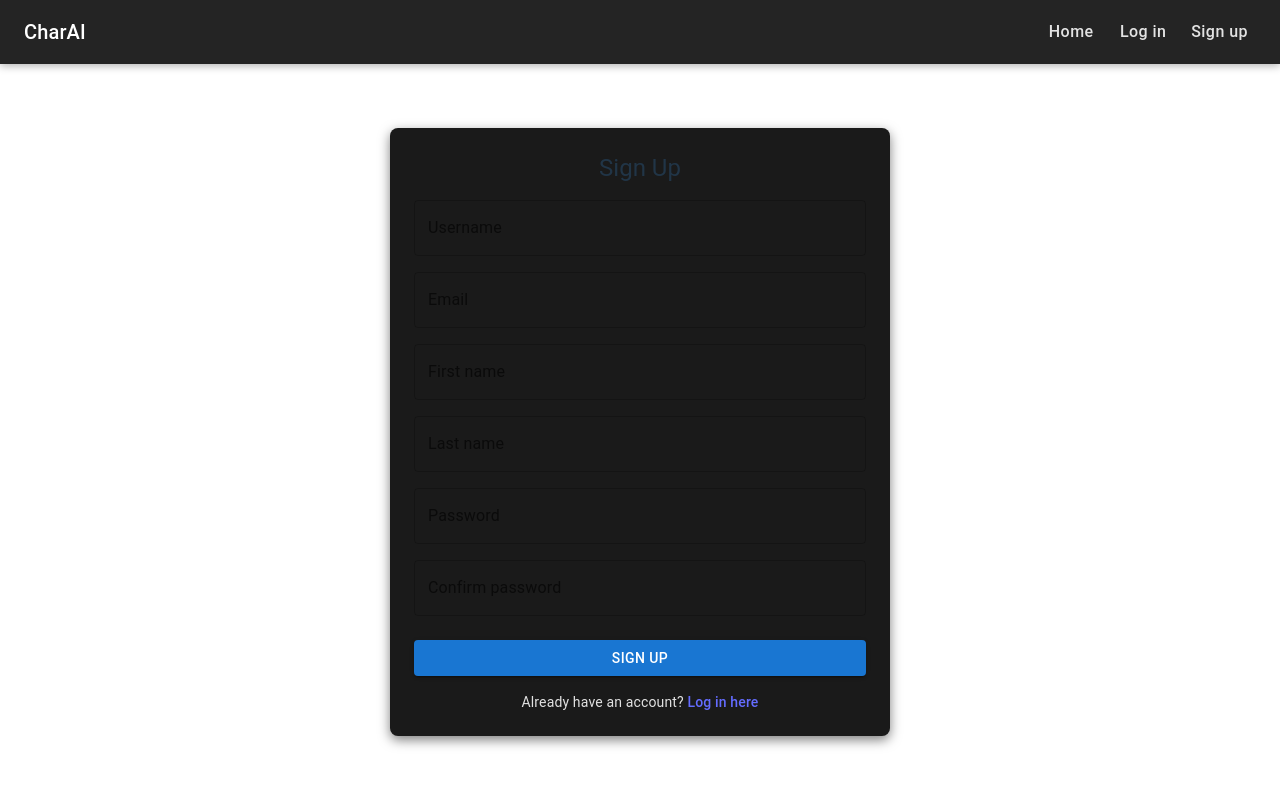
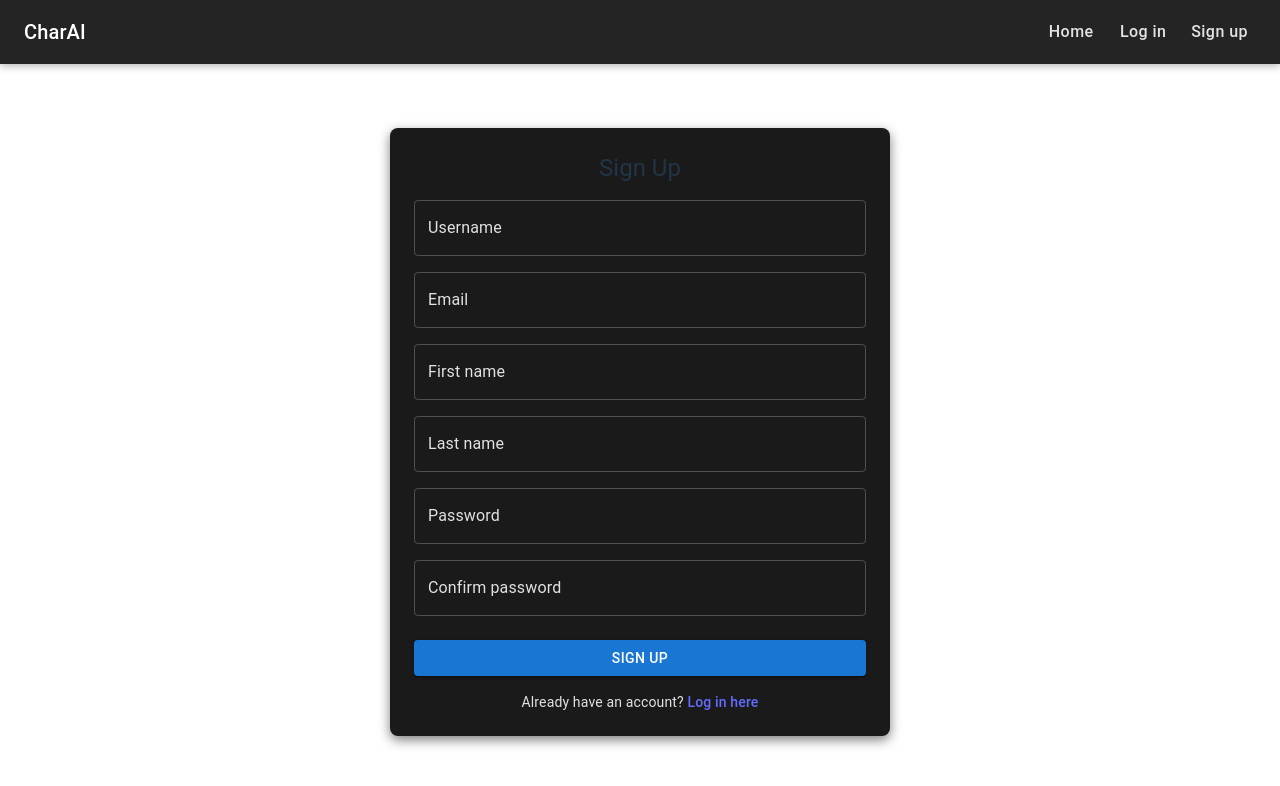
Before and after one commit to JosephPBaruch/CharAI, a React (Vite) app in the folder frontend/: page /signup in a window 1280 px wide. Shown: the top 786 px of the page. Built offline with nearby package versions, Linux system fonts and the light colour scheme; no server answers.

Commit message:
fix(css): fix global color variable implementation to restore styling.

```diff
--- a/frontend/src/pages/LoginPage.tsx
+++ b/frontend/src/pages/LoginPage.tsx
@@ -65,14 +65,14 @@ const LoginPage = () => {
             sx={{
               '& .MuiOutlinedInput-root': {
                 color: COLORS.whiteHigh,
-                '& fieldset': { borderColor: 'COLORS.whiteLow' },
-                '&:hover fieldset': { borderColor: 'COLORS.whiteMedium' },
+                '& fieldset': { borderColor: COLORS.whiteLow },
+                '&:hover fieldset': { borderColor: COLORS.whiteMedium },
               },
               '& .MuiInputBase-input::placeholder': {
                 color: COLORS.whiteMedium,
                 opacity: 1,
               },
-              '& .MuiInputLabel-root': { color: 'COLORS.whiteHigh' },
+              '& .MuiInputLabel-root': { color: COLORS.whiteHigh },
             }}
           />
 
@@ -88,14 +88,14 @@ const LoginPage = () => {
             sx={{
               '& .MuiOutlinedInput-root': {
                 color: COLORS.whiteHigh,
-                '& fieldset': { borderColor: 'COLORS.whiteLow' },
-                '&:hover fieldset': { borderColor: 'COLORS.whiteMedium' },
+                '& fieldset': { borderColor: COLORS.whiteLow },
+                '&:hover fieldset': { borderColor: COLORS.whiteMedium },
               },
               '& .MuiInputBase-input::placeholder': {
                 color: COLORS.whiteMedium,
                 opacity: 1,
               },
-              '& .MuiInputLabel-root': { color: 'COLORS.whiteHigh' },
+              '& .MuiInputLabel-root': { color: COLORS.whiteHigh },
             }}
           />
 
--- a/frontend/src/pages/SignupPage.tsx
+++ b/frontend/src/pages/SignupPage.tsx
@@ -73,14 +73,14 @@ const SignupPage = () => {
             sx={{
               '& .MuiOutlinedInput-root': {
                 color: COLORS.whiteHigh,
-                '& fieldset': { borderColor: 'COLORS.whiteLow' },
-                '&:hover fieldset': { borderColor: 'COLORS.whiteMedium' },
+                '& fieldset': { borderColor: COLORS.whiteLow },
+                '&:hover fieldset': { borderColor: COLORS.whiteMedium },
               },
               '& .MuiInputBase-input::placeholder': {
                 color: COLORS.whiteMedium,
                 opacity: 1,
               },
-              '& .MuiInputLabel-root': { color: 'COLORS.whiteHigh' },
+              '& .MuiInputLabel-root': { color: COLORS.whiteHigh },
             }}
           />
 
@@ -96,14 +96,14 @@ const SignupPage = () => {
             sx={{
               '& .MuiOutlinedInput-root': {
                 color: COLORS.whiteHigh,
-                '& fieldset': { borderColor: 'COLORS.whiteLow' },
-                '&:hover fieldset': { borderColor: 'COLORS.whiteMedium' },
+                '& fieldset': { borderColor: COLORS.whiteLow },
+                '&:hover fieldset': { borderColor: COLORS.whiteMedium },
               },
               '& .MuiInputBase-input::placeholder': {
                 color: COLORS.whiteMedium,
                 opacity: 1,
               },
-              '& .MuiInputLabel-root': { color: 'COLORS.whiteHigh' },
+              '& .MuiInputLabel-root': { color: COLORS.whiteHigh },
             }}
           />
 
@@ -118,14 +118,14 @@ const SignupPage = () => {
             sx={{
               '& .MuiOutlinedInput-root': {
                 color: COLORS.whiteHigh,
-                '& fieldset': { borderColor: 'COLORS.whiteLow' },
-                '&:hover fieldset': { borderColor: 'COLORS.whiteMedium' },
+                '& fieldset': { borderColor: COLORS.whiteLow },
+                '&:hover fieldset': { borderColor: COLORS.whiteMedium },
               },
               '& .MuiInputBase-input::placeholder': {
                 color: COLORS.whiteMedium,
                 opacity: 1,
               },
-              '& .MuiInputLabel-root': { color: 'COLORS.whiteHigh' },
+              '& .MuiInputLabel-root': { color: COLORS.whiteHigh },
             }}
           />
 
@@ -140,14 +140,14 @@ const SignupPage = () => {
             sx={{
               '& .MuiOutlinedInput-root': {
                 color: COLORS.whiteHigh,
-                '& fieldset': { borderColor: 'COLORS.whiteLow' },
-                '&:hover fieldset': { borderColor: 'COLORS.whiteMedium' },
+                '& fieldset': { borderColor: COLORS.whiteLow },
+                '&:hover fieldset': { borderColor: COLORS.whiteMedium },
               },
               '& .MuiInputBase-input::placeholder': {
                 color: COLORS.whiteMedium,
                 opacity: 1,
               },
-              '& .MuiInputLabel-root': { color: 'COLORS.whiteHigh' },
+              '& .MuiInputLabel-root': { color: COLORS.whiteHigh },
             }}
           />
 
@@ -164,14 +164,14 @@ const SignupPage = () => {
             sx={{
               '& .MuiOutlinedInput-root': {
                 color: COLORS.whiteHigh,
-                '& fieldset': { borderColor: 'COLORS.whiteLow' },
-                '&:hover fieldset': { borderColor: 'COLORS.whiteMedium' },
+                '& fieldset': { borderColor: COLORS.whiteLow },
+                '&:hover fieldset': { borderColor: COLORS.whiteMedium },
               },
               '& .MuiInputBase-input::placeholder': {
                 color: COLORS.whiteMedium,
                 opacity: 1,
               },
-              '& .MuiInputLabel-root': { color: 'COLORS.whiteHigh' },
+              '& .MuiInputLabel-root': { color: COLORS.whiteHigh },
             }}
           />
 
@@ -188,14 +188,14 @@ const SignupPage = () => {
             sx={{
               '& .MuiOutlinedInput-root': {
                 color: COLORS.whiteHigh,
-                '& fieldset': { borderColor: 'COLORS.whiteLow' },
-                '&:hover fieldset': { borderColor: 'COLORS.whiteMedium' },
+                '& fieldset': { borderColor: COLORS.whiteLow },
+                '&:hover fieldset': { borderColor: COLORS.whiteMedium },
               },
               '& .MuiInputBase-input::placeholder': {
                 color: COLORS.whiteMedium,
                 opacity: 1,
               },
-              '& .MuiInputLabel-root': { color: 'COLORS.whiteHigh' },
+              '& .MuiInputLabel-root': { color: COLORS.whiteHigh },
             }}
           />
 
```
